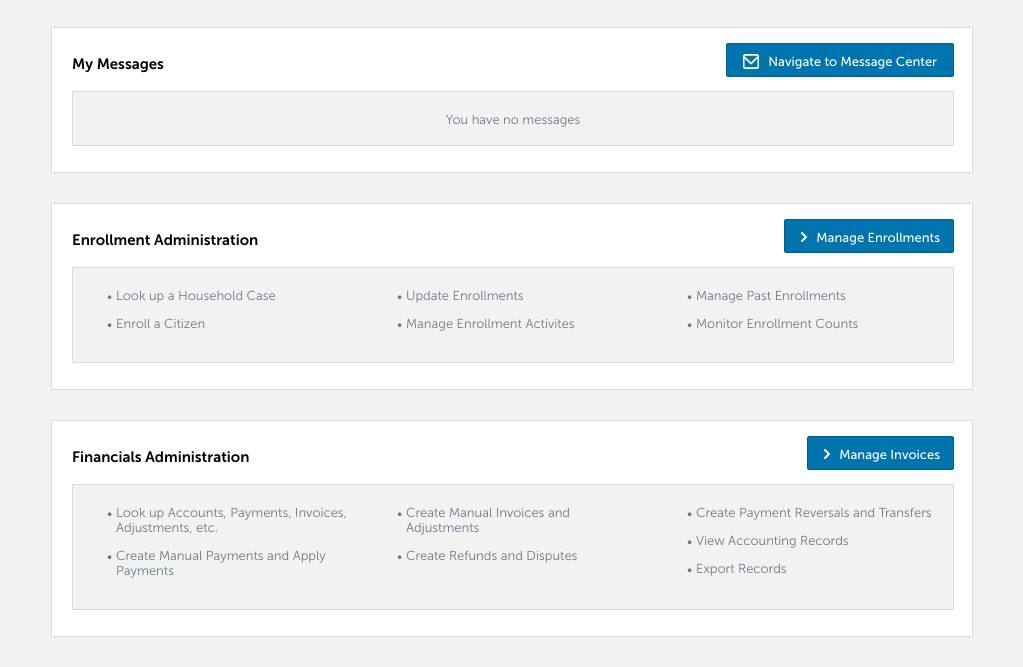
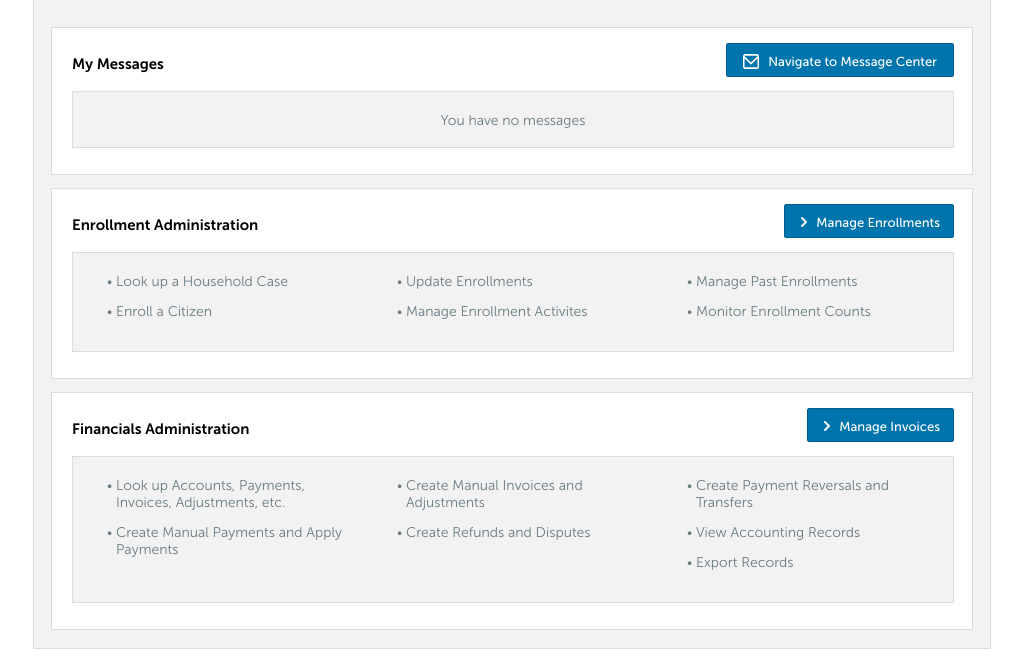
Before and after one commit to deliveryapp/dashboard, a website: page index.html in a window 1280 px wide. Shown: the part 138-805 px from the top of the page, without its empty margins (128-1151 px from the left). Drawn offline with nearby package versions, Linux system fonts and the light colour scheme; files that its build step writes are made by us from their sources.

Commit message:
add gen-border

```diff
--- a/scss/_gen-container.scss
+++ b/scss/_gen-container.scss
@@ -1,6 +1,7 @@
 .b-dashboard__content {
-  background-color: rgb(242, 242, 242);
+  background-color: #f2f2f2;
   padding-top: 30px;
+  padding-bottom: 5px;
 }
 
 .b-gen-container {
@@ -8,9 +9,9 @@
   border: 1px solid #dcdcdc;
   color: #000000;
   padding: 15px 18px 26px 20px;
-  margin-bottom: 30px;
+  margin-bottom: 13px;
   width: 922px;
-  font-size: 13px;
+  font-size: 14px;
   font-family: MuseoSans-300, sans-serif;
 }
 
--- a/scss/_header.scss
+++ b/scss/_header.scss
@@ -1,7 +1,9 @@
 body{
-  width: 960px;
+  width: 958px;
   margin:0 auto;
-  background-color: #f2f2f2;
+  background-color: #fff;
+  border: 1px solid #dcdcdc;
+  border-top: none;
 }
 
 .b-header{
```
Also changed, not shown: scss/style.scss (line endings or trailing spaces).
